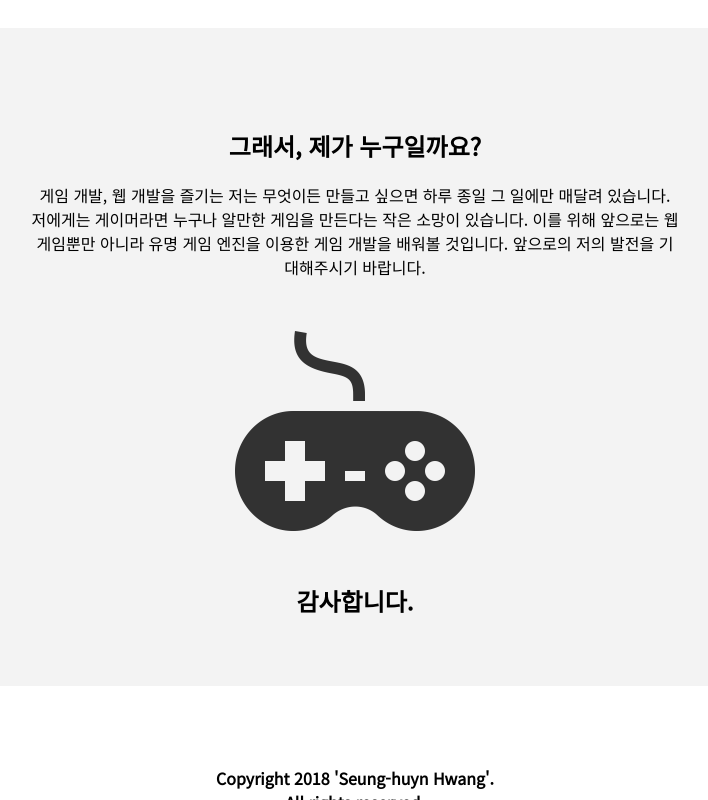
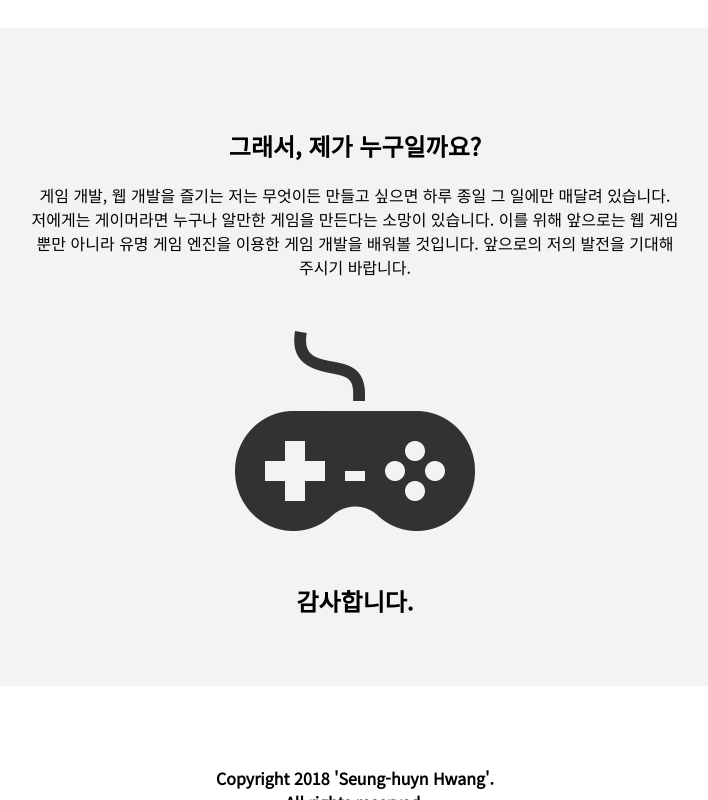
Before and after one commit to hsh2001/2019-portfolio, a plain HTML site: page index.html in a window 1280 px wide. Shown: the part 11200-12000 px from the top of the page, without its empty margins (285-993 px from the left). Drawn offline with Linux system fonts and the light colour scheme.

Commit message:
Update index.html

```diff
--- a/index.html
+++ b/index.html
@@ -472,7 +472,7 @@
         무엇이든 만들고 싶으면
         하루 종일 그 일에만 매달려 있습니다.
         저에게는 게이머라면 누구나 알만한
-        게임을 만든다는 작은 소망이 있습니다.
+        게임을 만든다는 소망이 있습니다.
         이를 위해 앞으로는 웹 게임뿐만 아니라
         유명 게임 엔진을 이용한 게임 개발을
         배워볼 것입니다.
```
